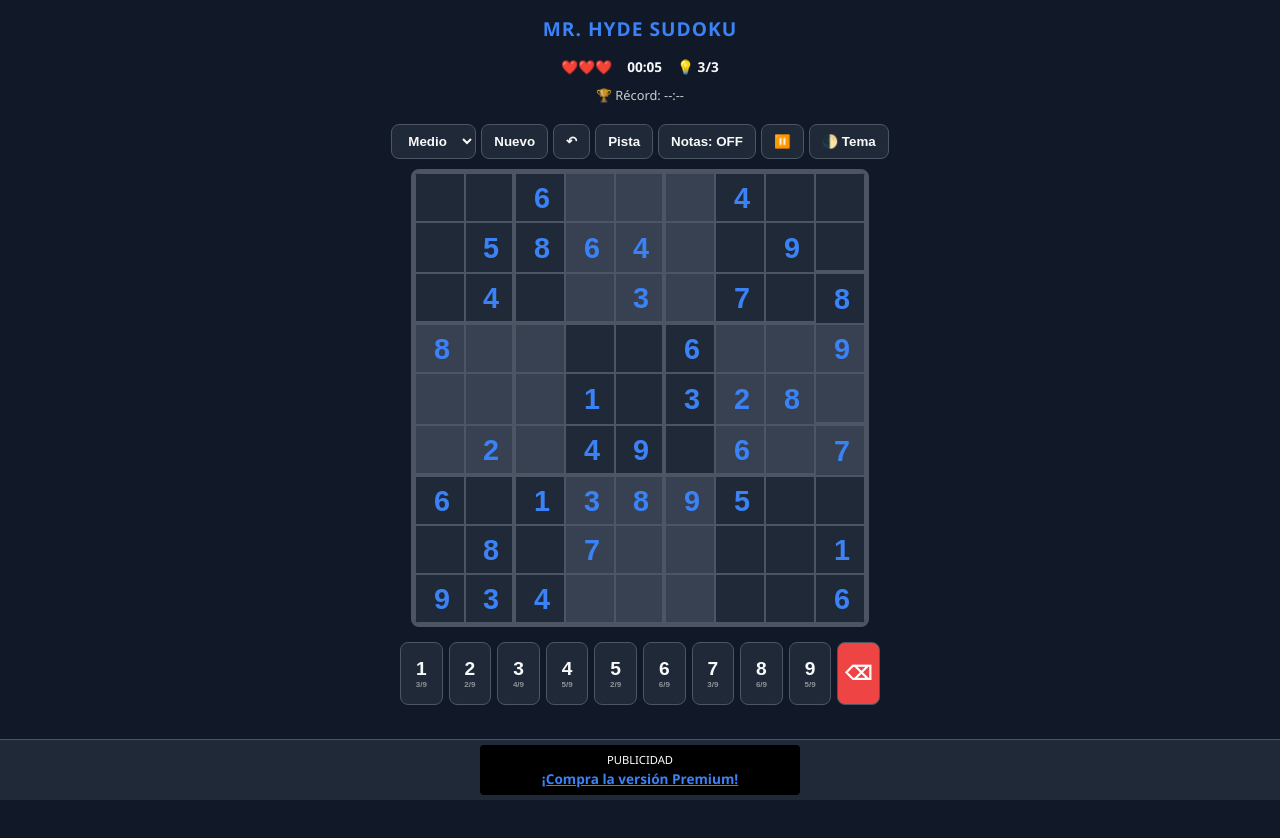
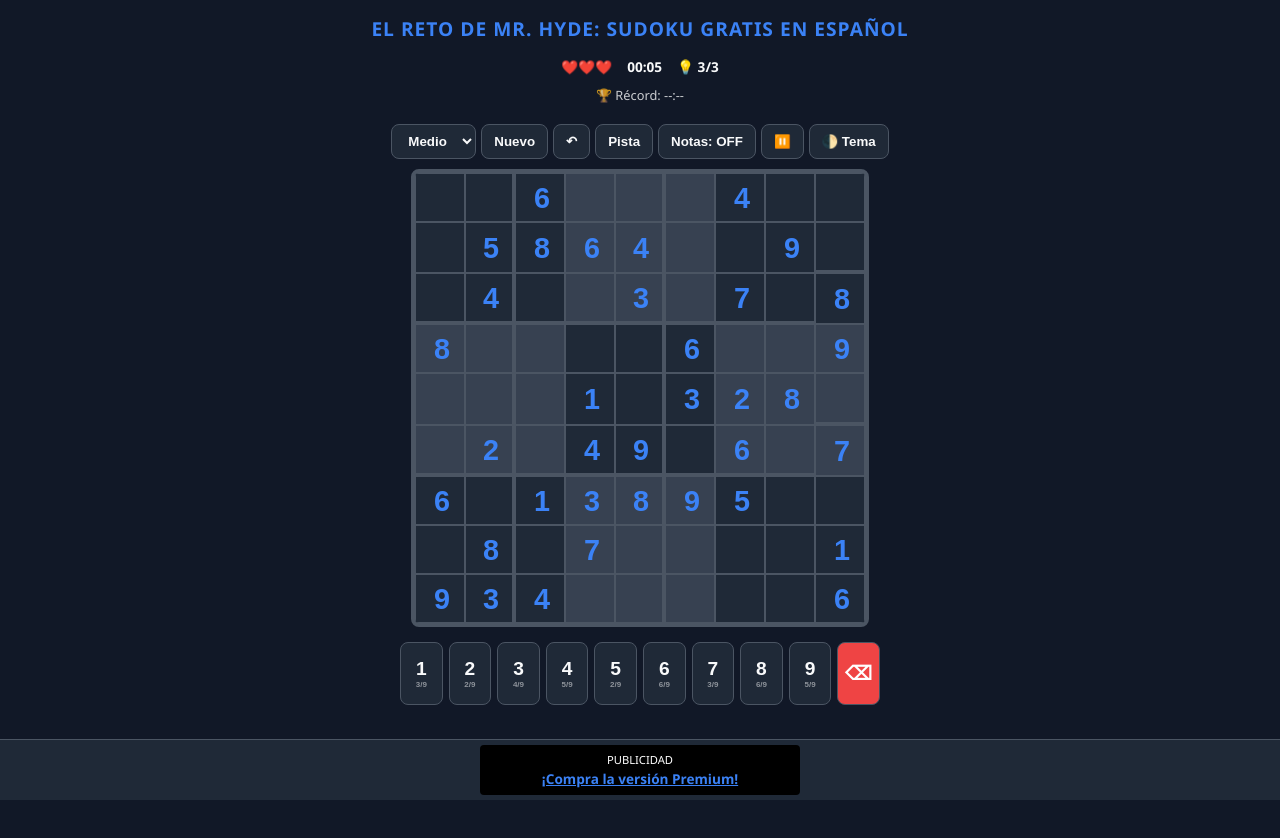
Before and after one commit to PoposinHyde/sudoku-web, a plain HTML site: page index.html in a window 1280 px wide. Drawn offline with Linux system fonts and the light colour scheme.

Commit message:
Update index.html

```diff
--- a/index.html
+++ b/index.html
@@ -100,7 +100,7 @@ button, select { padding: 8px 12px; border-radius: 8px; border: none; font-weigh
 
 <body>
 
-<h1>Mr. Hyde Sudoku</h1>
+<h1>El Reto de Mr. Hyde: Sudoku Gratis en Español</h1>
 
 <div class="status-bar">
     <div id="lives-container">❤️❤️❤️</div>
```
